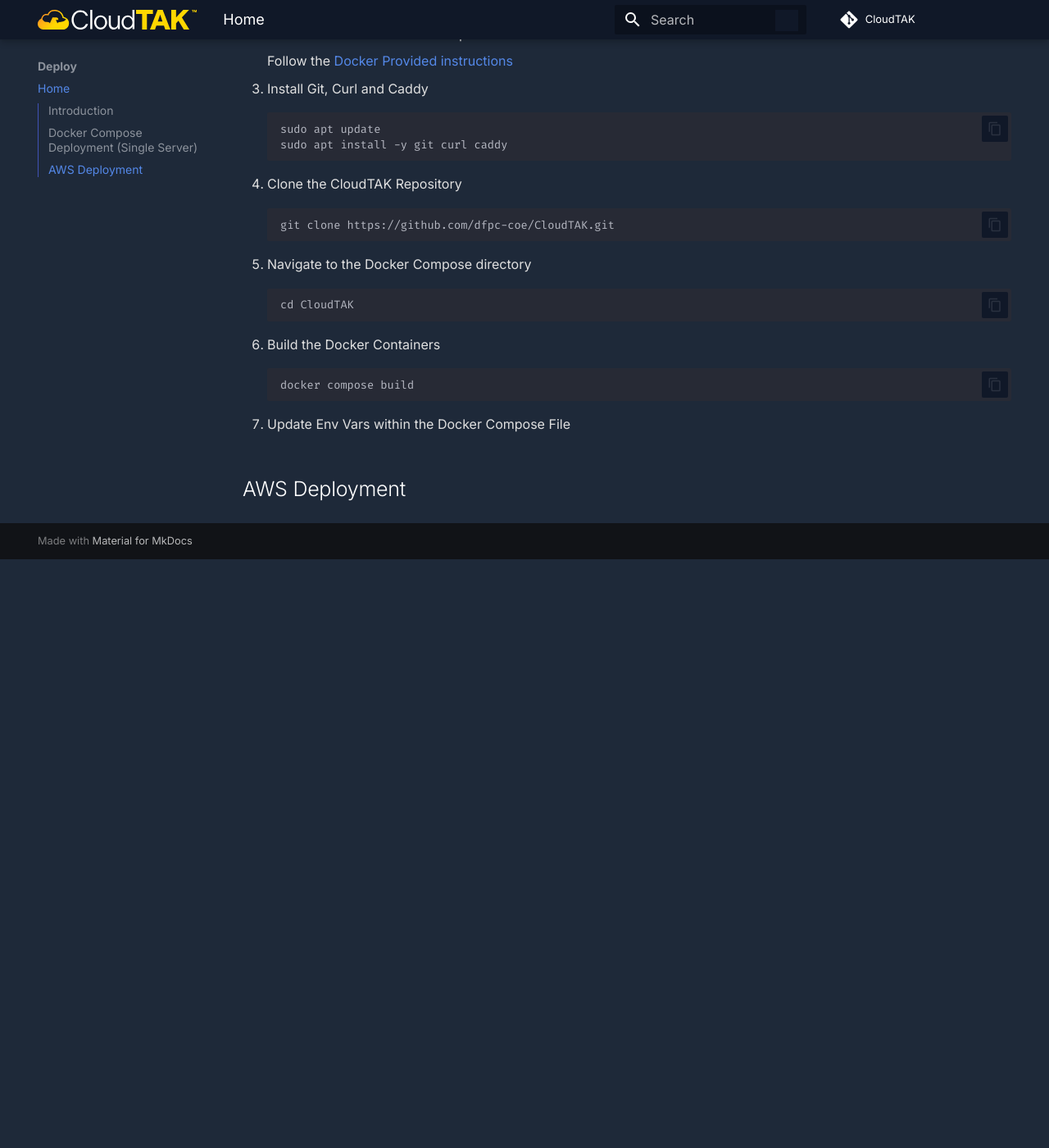
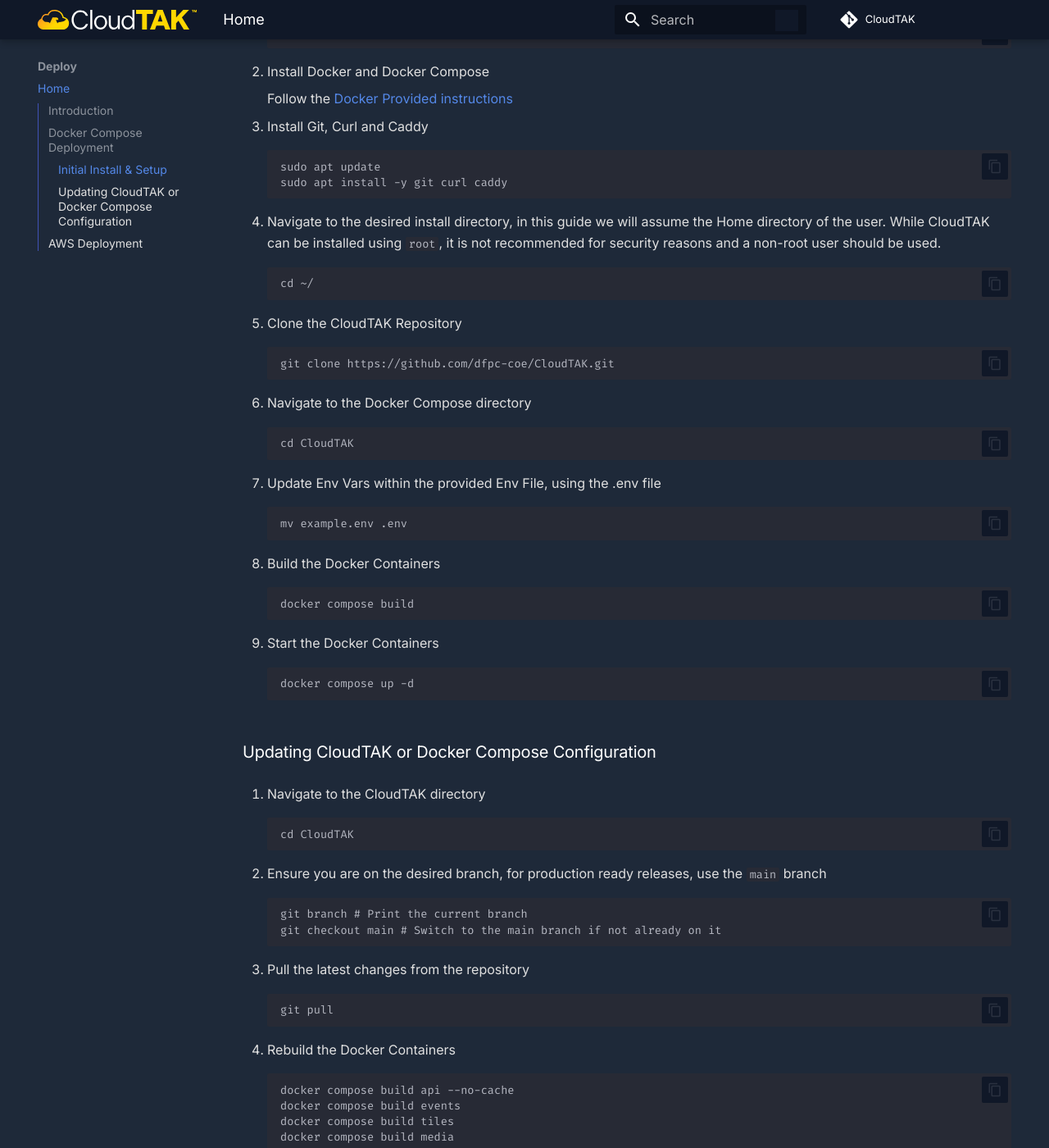
Before and after one commit to dfpc-coe/CloudTAK-Website, an MkDocs documentation site: the page built from docs/docs/deploy.md, in a window 1280 px wide and 1400 px high, scrolled down 757 px. Shown: the whole window at 82% size. Built offline with MkDocs 1.6.1 and Material for MkDocs 9.7.7, drawn with Linux system fonts in a browser that asks for light colours; comment, search, counter and statistics services are not loaded; before the commit the page ends 1439 px from its top, so only the background shows below that; some of the changed text lies outside the part shown.

Commit message:
Add Deploy

````diff
--- a/docs/docs/deploy.md
+++ b/docs/docs/deploy.md
@@ -6,7 +6,9 @@
 via provided Infrastructure as Code (IaC) templates, or into a on-prem or alternate cloud environment
 via provided Docker Compose files.
 
-## Docker Compose Deployment (Single Server)
+## Docker Compose Deployment
+
+### Initial Install & Setup
 
 The following instructions will guide you through deploying CloudTAK using Docker Compose
 
@@ -35,24 +37,77 @@
     sudo apt install -y git curl caddy
     ```
 
-4. Clone the CloudTAK Repository
+4. Navigate to the desired install directory, in this guide we will assume the Home directory of the user.
+    While CloudTAK can be installed using `root`, it is not recommended for security reasons and a non-root user should be used.
+
+    ```
+    cd ~/
+    ```
+
+5. Clone the CloudTAK Repository
 
     ```
     git clone https://github.com/dfpc-coe/CloudTAK.git
     ```
 
-5. Navigate to the Docker Compose directory
+6. Navigate to the Docker Compose directory
 
     ```
     cd CloudTAK
     ```
 
-6. Build the Docker Containers
+7. Update Env Vars within the provided Env File, using the .env file
+
+    ```
+    mv example.env .env
+    ```
+
+8. Build the Docker Containers
 
     ```
     docker compose build
     ```
 
-7. Update Env Vars within the Docker Compose File
+9. Start the Docker Containers
+
+    ```
+    docker compose up -d
+    ```
+
+### Updating CloudTAK or Docker Compose Configuration
+
+1. Navigate to the CloudTAK directory
+
+    ```
+    cd CloudTAK
+    ```
+
+2. Ensure you are on the desired branch, for production ready releases, use the `main` branch
+
+    ```
+    git branch # Print the current branch
+    git checkout main # Switch to the main branch if not already on it
+    ```
+
+2. Pull the latest changes from the repository
+
+    ```
+    git pull
+    ```
+
+3. Rebuild the Docker Containers
+
+    ```
+    docker compose build api --no-cache
+    docker compose build events
+    docker compose build tiles
+    docker compose build media
+    ```
+
+4. Restart the Docker Containers
+
+    ```
+    docker compose up -d
+    ```
 
 ## AWS Deployment
````
